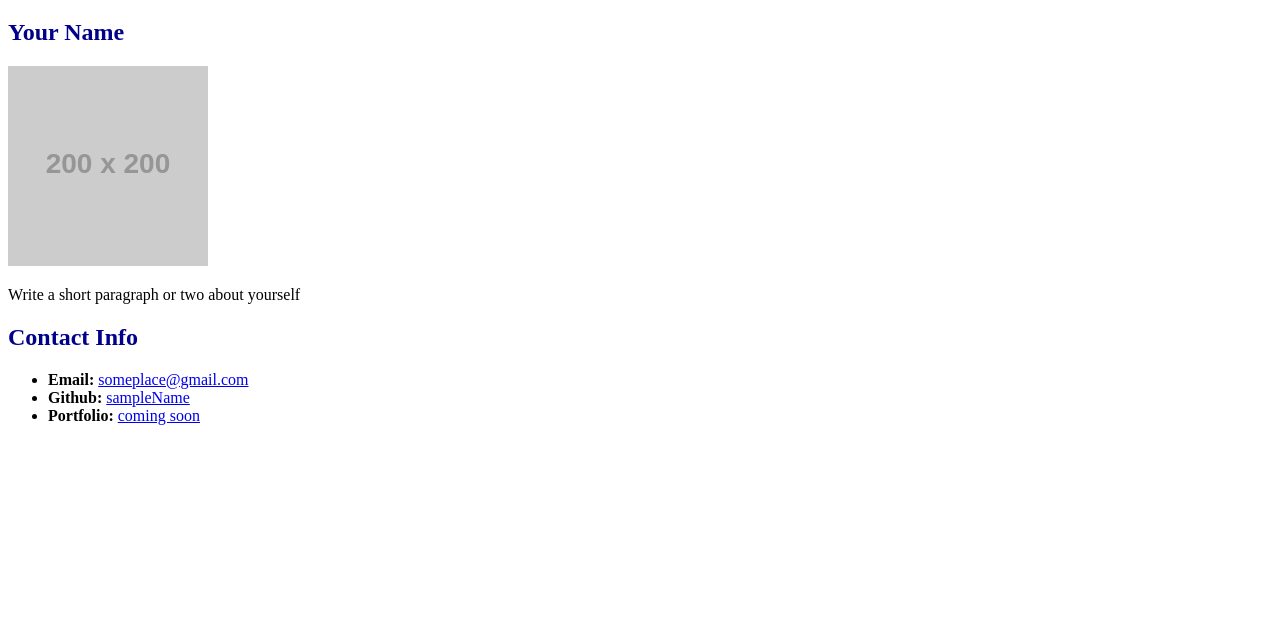
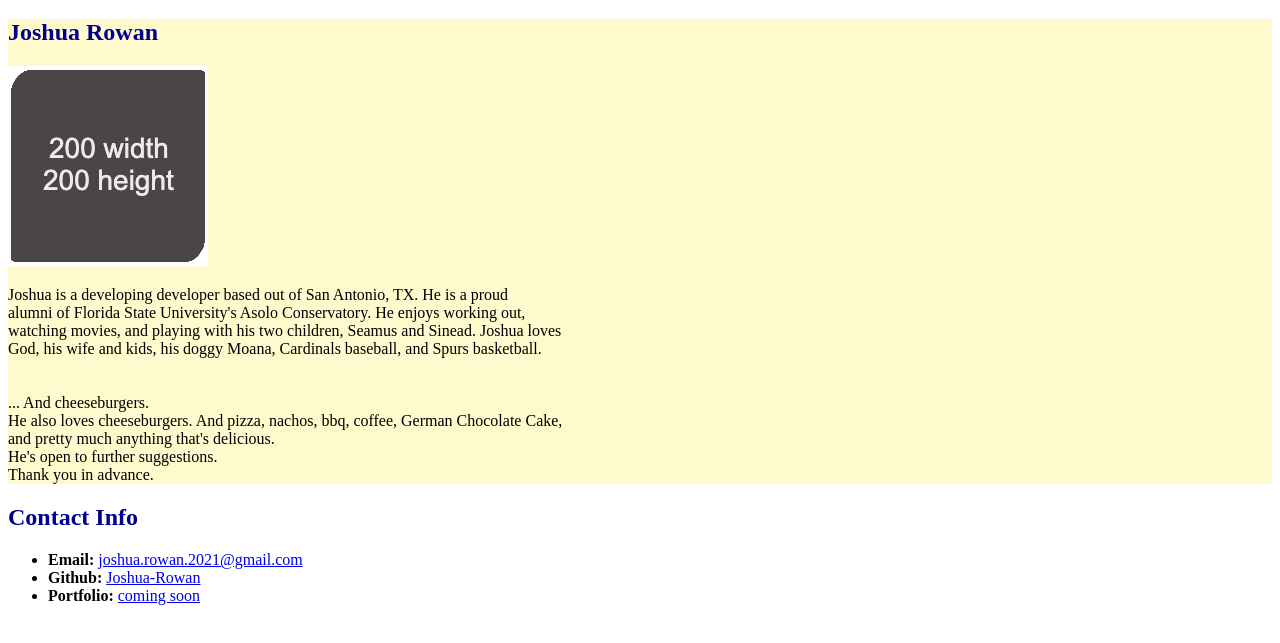
Before and after one commit to joshua-rowan/2nd-Day-Repo, a plain HTML site: page Global-Attributes-to-HTML-Elements-for-use-with-CSS/index.html in a window 1280 px wide. Shown: the part 61-704 px from the top of the page. Drawn offline with Linux system fonts and the light colour scheme; placeholder pictures from the web are drawn by us.

Commit message:
updated html with personal details and CSS

```diff
--- a/Global-Attributes-to-HTML-Elements-for-use-with-CSS/index.html
+++ b/Global-Attributes-to-HTML-Elements-for-use-with-CSS/index.html
@@ -12,20 +12,30 @@
       <h1 class="title">Student Bio</h1>
     </header>
     <!-- TODO: add class attribute  -->
-    <section>
-      <h2 class="title">Your Name</h2>
+    <section class="lesson">
+      <h2 class="title">Joshua Rowan</h2>
       <!-- TODO: modify img attributes -->
-      <img src="https://via.placeholder.com/200" alt="Your Name" />
-      <p>Write a short paragraph or two about yourself</p>
+      <img src="./assets/images/image-1.jpg" alt="Joshua Placeholder" />
+      <p>Joshua is a developing developer based out of San Antonio, TX. He is a proud<br>
+        alumni of Florida State University's Asolo Conservatory. He enjoys working out, <br>
+        watching movies, and playing with his two children, Seamus and Sinead. Joshua loves <br>
+        God, his wife and kids, his doggy Moana, Cardinals baseball, and Spurs basketball.<br>
+        <br>
+        <br>
+        ... And cheeseburgers. <br>
+        He also loves cheeseburgers. And pizza, nachos, bbq, coffee, German Chocolate Cake, <br>
+        and pretty much anything that's delicious. <br>
+        He's open to further suggestions. <br>
+        Thank you in advance.</p>
     </section>
     <!-- TODO: add class attribute -->
     <section>
       <h2 class="title">Contact Info</h2>
       <ul>
         <!-- TODO: add id attribute -->
-        <li><strong>Email:</strong> <a href="#">someplace@gmail.com</a></li>
+        <li><strong>Email:</strong> <a href="#">joshua.rowan.2021@gmail.com</a></li>
         <!-- TODO: add id attribute -->
-        <li><strong>Github:</strong> <a href="#">sampleName</a></li>
+        <li><strong>Github:</strong> <a href="https://github.com/joshua-rowan">Joshua-Rowan</a></li>
         <!-- TODO: add id attribute -->
         <li><strong>Portfolio:</strong> <a href="#">coming soon</a></li>
       </ul>
```
